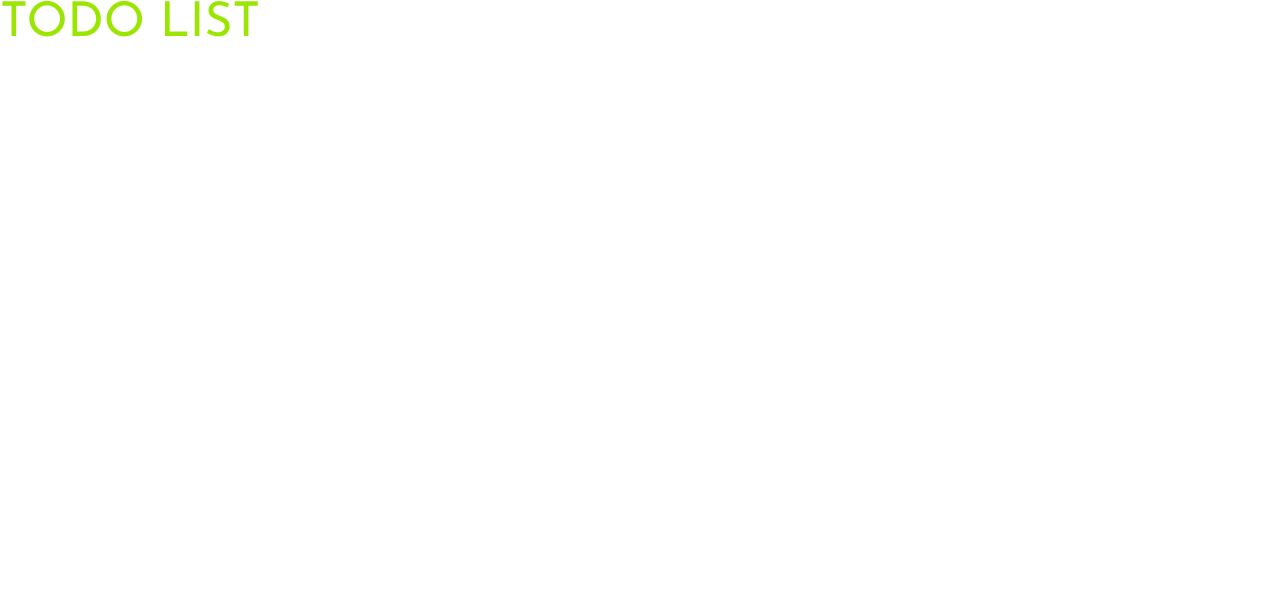
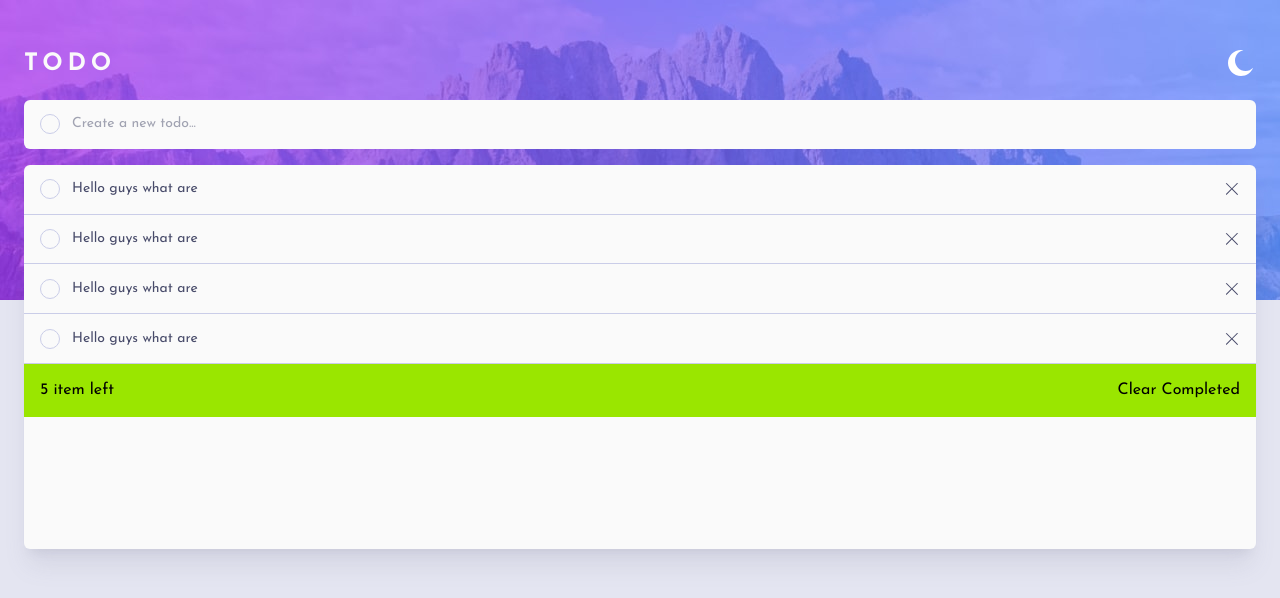
Before and after one commit to AslamtoIbrahim/todo-app, a Next.js app: page / in a window 1280 px wide. Shown: the top 598 px of the page. Built offline with nearby package versions, Linux system fonts and the light colour scheme.

Commit message:
Improve design: add todo input and list item view

```diff
--- /dev/null
+++ b/src/app/components/ClearButton.tsx
@@ -0,0 +1,11 @@
+import React from 'react'
+
+const ClearButton = () => {
+  return (
+    <div>
+      Clear Completed
+    </div>
+  )
+}
+
+export default ClearButton
--- /dev/null
+++ b/src/app/components/Main.tsx
@@ -0,0 +1,22 @@
+import React from 'react'
+import ThemeButton from './ThemeButton'
+import TodoInput from './TodoInput'
+import TodoListView from './TodoListView'
+
+const Main = () => {
+  return (
+    <div className='bg-ml xs:bg-dl dark:bg-md dark:xs:bg-dd bg-no-repeat px-4 xs:px-6 py-12 font-jose
+    flex flex-col gap-5'>
+      <section className='flex justify-between items-center'>
+        <p className='text-very-light-gray text-2xl font-semibold tracking-[0.2em]'>TODO</p>
+        <ThemeButton />
+      </section>
+      <section className='flex flex-col gap-4'>
+        <TodoInput />
+        <TodoListView />
+      </section>
+    </div>
+  )
+}
+
+export default Main
--- /dev/null
+++ b/src/app/components/ThemeButton.tsx
@@ -0,0 +1,9 @@
+import React from "react";
+
+const ThemeButton = () => {
+  return (
+    <button className="h-7 w-7 bg-moon dark:bg-sun bg-no-repeat cursor-pointer" />
+  );
+};
+
+export default ThemeButton;
--- /dev/null
+++ b/src/app/components/TodoInput.tsx
@@ -0,0 +1,23 @@
+import React from "react";
+
+const TodoInput = () => {
+  return (
+    <div className="bg-very-light-gray dark:bg-very-dark-desaturated-blue rounded-md
+    flex items-start  gap-3 px-xm py-ym"
+     >
+      <label
+        htmlFor="input"
+        className="w-5 h-5 shrink-0 rounded-full outline-none border border-light-grayish-blue dark:border-very-dark-grayish-blue-1 cursor-pointer "
+      />
+      <input
+        className="text-very-dark-grayish-blue self-baseline-last dark:text-light-grayish-blue text-sm
+        w-full outline-none "
+        type="text"
+        id="input"
+        placeholder="Create a new todo..."
+      />
+    </div>
+  );
+};
+
+export default TodoInput;
--- /dev/null
+++ b/src/app/components/TodoItem.tsx
@@ -0,0 +1,25 @@
+'use client'
+import React, { useState } from "react";
+
+const TodoItem = () => {
+  const [isCheck, setIsCheck] = useState(false);
+  const clickCheckHandler = () => {
+    setIsCheck(!isCheck);
+  }
+  return (
+    <section>
+        <div className="w-full flex justify-between items-center gap-3 py-ym px-xm">
+          <button onClick={clickCheckHandler} className={`w-5 h-5 shrink-0 rounded-full  cursor-pointer outline-none
+            ${isCheck ? `bg-check bg-no-repeat bg-center` : `border border-light-grayish-blue dark:border-very-dark-grayish-blue-1`}`} />
+          <p className={`text-sm text-very-dark-grayish-blue dark:text-light-grayish-blue text-start w-full ${isCheck ? 'line-through' : ''}`}>
+            Hello guys what are
+          </p>
+          <button className="w-4 h-4  rounded-full shrink-0 bg-cross bg-no-repeat bg-center cursor-pointer " />
+        </div>
+        <hr className="border-0 border-t-1 border-light-grayish-blue dark:border-very-dark-grayish-blue" />
+    </section>
+
+  );
+};
+
+export default TodoItem;
--- /dev/null
+++ b/src/app/components/TodoListView.tsx
@@ -0,0 +1,25 @@
+import React from "react";
+import TodoItem from "./TodoItem";
+import ClearButton from "./ClearButton";
+
+const TodoListView = () => {
+  return (
+    <div
+      className="bg-very-light-gray dark:bg-very-dark-desaturated-blue h-96 rounded-md
+                shadow-xl shadow-dark-grayish-blue/15 dark:shadow-none flex flex-col "
+    >
+      <section>
+        <TodoItem />
+        <TodoItem />
+        <TodoItem />
+        <TodoItem />
+      </section>
+      <section className="w-full flex justify-between items-center place-self-end px-xm py-ym bg-lime-400">
+        <p>5 item left</p>
+        <ClearButton />
+      </section>
+    </div>
+  );
+};
+
+export default TodoListView;
--- a/src/app/globals.css
+++ b/src/app/globals.css
@@ -1,14 +1,17 @@
 @import "tailwindcss";
+@custom-variant dark (&:where(.dark, .dark *));
+/* @custom-variant dark (&:where([data-theme=dark], [data-theme=dark] *)); */
 
 :root {
   --background: #ffffff;
-  --foreground: #171717;
+  --foreground: #1385b9;
 }
 
 @theme inline {
   --color-background: var(--background);
   --color-foreground: var(--foreground);
 
+  --color-bc: hsl(0, 0%, 7%);
   /* Light Theme */
   --color-very-light-gray: hsl(0, 0%, 98%);
   --color-very-light-grayish-blue: hsl(236, 33%, 92%);
@@ -28,17 +31,35 @@
   --font-sans: var(--font-geist-sans);
   --font-mono: var(--font-geist-mono);
   --font-jose: var(--font-josefin);
+
+  /* background image */
+  --background-image-md: url('../../public/images/bg-mobile-dark.jpg');
+  --background-image-ml: url('../../public/images/bg-mobile-light.jpg');
+  --background-image-dd: url('../../public/images/bg-desktop-dark.jpg');
+  --background-image-dl: url('../../public/images/bg-desktop-light.jpg');
+  --background-image-moon: url('../../public/images/icon-moon.svg');
+  --background-image-sun: url('../../public/images/icon-sun.svg');
+  --background-image-cross: url('../../public/images/icon-cross.svg');
+  --background-image-check: url('../../public/images/icon-check.svg'), linear-gradient(310deg, #845de1, #74bbff);
+
+  /* breakpoints */
+  --breakpoint-xs: 26.5625rem;
+
+  /* padding */
+  --padding-xm: 1rem;
+  --padding-ym: 0.9rem;
+}
+
+.ts {
+  /* background-image: url('../../public/images/icon-check.svg'); */
+  background:url('../../public/images/icon-check.svg'), linear-gradient(310deg, #845de1, #74bbff);
+  background-repeat: no-repeat;
 }
 
 @media (prefers-color-scheme: dark) {
-  :root {
-    --background: #0a0a0a;
-    --foreground: #ededed;
-  }
+
 }
 
 body {
-  background: var(--background);
-  color: var(--foreground);
-  font-family: Arial, Helvetica, sans-serif;
+  transition: background-color 0.2s ease, color 0.2s ease;
 }
--- a/src/app/layout.tsx
+++ b/src/app/layout.tsx
@@ -1,12 +1,13 @@
 import type { Metadata } from "next";
 import { Geist, Geist_Mono, Josefin_Sans } from "next/font/google";
 import "./globals.css";
+import { ThemeProvider } from "next-themes";
 
 const josefin = Josefin_Sans({
-  subsets: ['latin'],
-  weight: ['400', '700'],
-  variable: '--font-josefin'
-})
+  subsets: ["latin"],
+  weight: ["400", "700"],
+  variable: "--font-josefin",
+});
 
 const geistSans = Geist({
   variable: "--font-geist-sans",
@@ -29,7 +30,7 @@ export default function RootLayout({
   children: React.ReactNode;
 }>) {
   return (
-    <html lang="en">
+    <html lang="en" className="">
       <body
         className={`${geistSans.variable} ${geistMono.variable} ${josefin.variable} antialiased`}
       >
--- a/src/app/page.tsx
+++ b/src/app/page.tsx
@@ -1,11 +1,12 @@
-import React from 'react'
+import Main from "./components/Main";
 
 const page = () => {
   return (
-    <div>
-      <p className='text-5xl text-lime-400 font-jose dark:text-violet-300'>TODO LIST</p>
+    <div className="bg-very-light-grayish-blue dark:bg-very-dark-blue h-screen">
+      <Main />
     </div>
-  )
-}
 
-export default page
+  );
+};
+
+export default page;
```
Also changed, not shown: package.json (+5 -2 lines), public/images/favicon-32x32.png (deleted), 1 other file (tests, documents, lock files or other folders).
